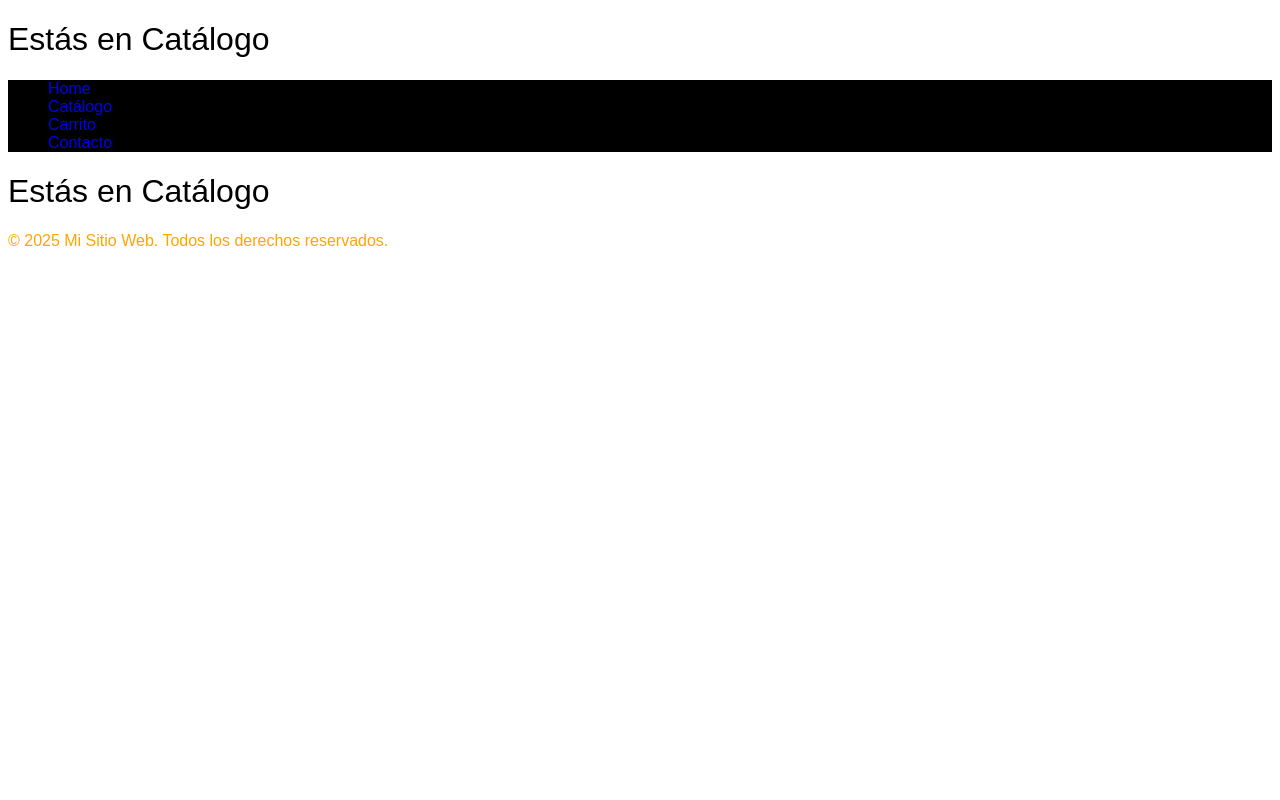
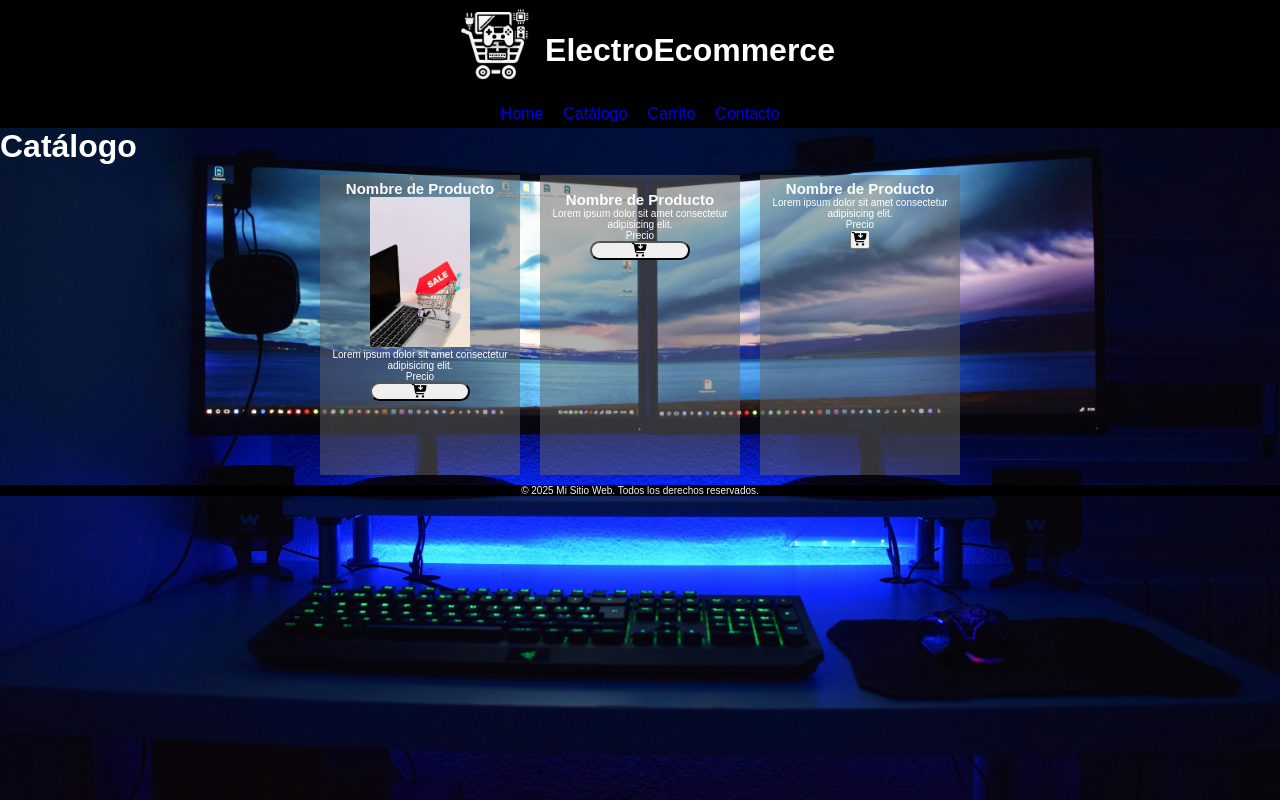
Before and after one commit to erzengelar/Cesar-Daniel-Lopez-Avila---FrontEndJS, a plain HTML site: page catalogo.html in a window 1280 px wide. Drawn offline with Linux system fonts and the light colour scheme; a web font is replaced by a local one.

Commit message:
Se agrega Flex
- Se icnorpora en NAV.
- Se crea Artículos.

```diff
--- a/catalogo.html
+++ b/catalogo.html
@@ -6,12 +6,16 @@
         <link rel="preconnect" href="https://fonts.googleapis.com">
         <link rel="preconnect" href="https://fonts.gstatic.com" crossorigin>
         <link href="https://fonts.googleapis.com/css2?family=Zen+Dots&display=swap" rel="stylesheet">
+        <link rel="stylesheet" href="https://cdnjs.cloudflare.com/ajax/libs/font-awesome/7.0.1/css/all.min.css" integrity="sha512-2SwdPD6INVrV/lHTZbO2nodKhrnDdJK9/kg2XD1r9uGqPo1cUbujc+IYdlYdEErWNu69gVcYgdxlmVmzTWnetw==" crossorigin="anonymous" referrerpolicy="no-referrer" />
         <link rel="stylesheet" href="./css/styles.css">
         <title>Catálogo</title>
     </head>
     <body>
         <header>
-            <h1>Estás en Catálogo</h1>
+            <div class="logo">
+                <img src="./img/logo.png" alt="logo" height=100px>
+                <h1>ElectroEcommerce</h1>
+            </div>
             <nav class="nav">
                 <ul>
                     <li><a href="./index.html">Home</a></li>
@@ -21,7 +25,38 @@
                 </ul>
             </nav>
         </header>
-        <h1>Estás en Catálogo</h1>
+        <main>
+            <h1>Catálogo</h1>
+            <section class="productos">
+                <article class="articulo">
+                    <h2>Nombre de Producto</h2>
+                    <img src="./img/foto.jpg" alt="" height=150px>
+                    <p>Lorem ipsum dolor sit amet consectetur adipisicing elit.</p>
+                    <p>Precio</p>
+                    <button class="addCarrito">
+                        <i class="fa-solid fa-cart-arrow-down"></i>
+                    </button>
+                </article>
+                <article class="articulo">
+                    <img src="" alt="">
+                    <h2>Nombre de Producto</h2>
+                    <p>Lorem ipsum dolor sit amet consectetur adipisicing elit.</p>
+                    <p>Precio</p>
+                    <button class="addCarrito">
+                        <i class="fa-solid fa-cart-arrow-down"></i>
+                    </button>
+                </article>
+                <article class="articulo">
+
+                    <h2>Nombre de Producto</h2>
+                    <p>Lorem ipsum dolor sit amet consectetur adipisicing elit.</p>
+                    <p>Precio</p>
+                    <button>
+                        <i class="fa-solid fa-cart-arrow-down"></i>
+                    </button>
+                </article>
+            </section>
+        </main>
         <footer>
             <p>© 2025 Mi Sitio Web. Todos los derechos reservados.</p>
         </footer>
--- a/css/styles.css
+++ b/css/styles.css
@@ -1,16 +1,37 @@
 * {
+    box-sizing: border-box;
+    margin: 0;
+    padding: 0;
+    /*border: 1px solid red;*/
+}
+
+body {
     font-family: "Zen Dots", sans-serif;
     font-weight: 400;
     font-style: normal;
+    color: white;
+    background-image: url('../img/background.jpg');
+    background-repeat: no-repeat;
+    background-size: cover;
 }
 
 a {
     text-decoration: none;
-
 }
 
 a:visited {
     color: white;
+}
+a:hover {
+    color: yellow;
+}
+
+.logo {
+    display: flex;
+    justify-content: center;
+    align-items: center;
+    flex-direction: row;
+    background-color: black;
 }
 
 .nav {
@@ -18,15 +39,58 @@ a:visited {
     color: white;
 }
 
-
-h1 {
-    /*visibility: hidden;*/
-}
-
-p {
-    color: orange;
+ul {
+    display: flex;
+    justify-content: center;
+    align-items: center;
+    flex-direction: row
 }
 
 li {
+    margin: 5px 10px;
     list-style: none;
 }
+
+.productos {
+    display: flex;
+    justify-content: center;
+    align-items: stretch;
+    flex-wrap: wrap;
+    flex-direction: row;
+    /*height: 400px;*/
+}
+
+.articulo {
+    font-size: 10px;
+    margin: 10px;
+    height: 300px;
+    width: 200px;
+    background-color: rgba(100, 100, 100, 0.5);
+    padding: 5px;
+    text-align: center;
+}
+
+.addCarrito {
+    width: 100px;
+    border-radius: 10px;
+    border-color: black;
+}
+.addCarrito:hover {
+    background-color: yellow;
+    color: green;
+}
+
+.addCarrito:active {
+    background-color: green;
+    color: greenyellow;
+}
+
+footer {
+    display: flex;
+    justify-content: center;
+    align-items: center;
+    flex-direction: row;
+    background-color: black;
+    color: whitesmoke;
+    font-size: 10px;
+}
```
Also changed, not shown: carrito.html (+9 -2 lines), index.html (+6 -3 lines), pages/contacto.html (+6 -2 lines), pages/gracias.html (+10 -5 lines), img/background.jpg (added), img/logo.png (added).
